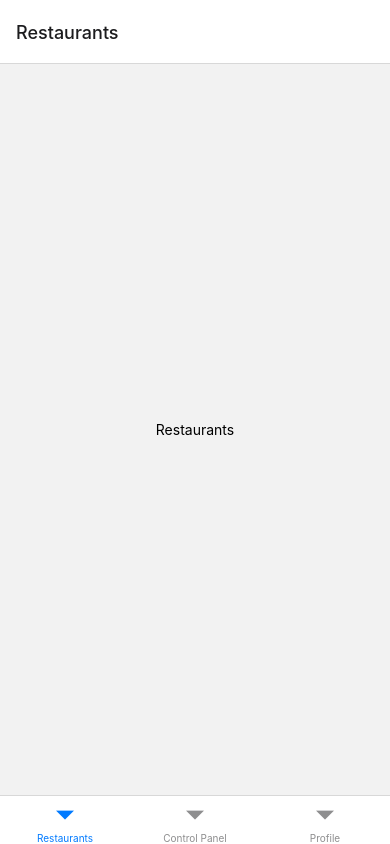
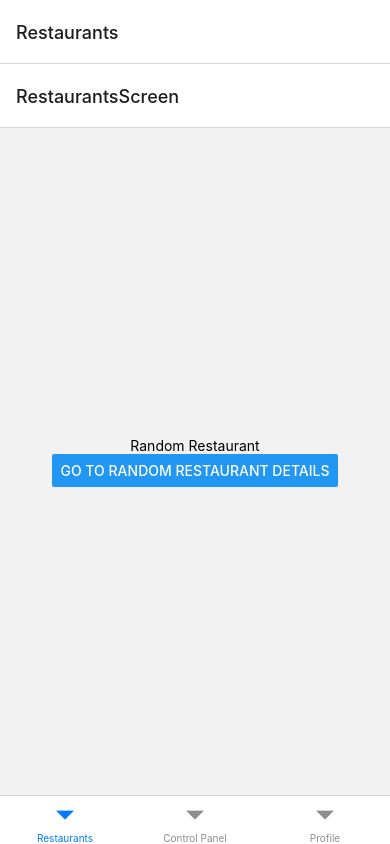
Before and after one commit to cgaleam/DeliverUS-Lab0-Front, a React Native app in the folder IISSI2-IS-Frontend-Owner/: screen /RestaurantsScreen in a window 390 px wide. Built offline with nearby package versions, Linux system fonts and the light colour scheme.

Commit message:
Stack bavigation(punto 3)

```diff
--- a/IISSI2-IS-Frontend-Owner/App.js
+++ b/IISSI2-IS-Frontend-Owner/App.js
@@ -4,6 +4,7 @@ import * as React from 'react'
 import ControlPanelScreen from './src/screens/controlPanel/ControlPanelScreen'
 import ProfileScreen from './src/screens/profile/ProfileScreen'
 import RestaurantsScreen from './src/screens/restaurants/RestaurantsScreen'
+import RestaurantsStack from './src/screens/restaurants/RestaurantsStack'
 
 const Tab = createBottomTabNavigator()
 
@@ -13,7 +14,7 @@ export default function App () {
       <Tab.Navigator>
         <Tab.Screen
           name="Restaurants"
-          component={RestaurantsScreen} />
+          component={RestaurantsStack} />
         <Tab.Screen
           name="Control Panel"
           component={ControlPanelScreen} />
--- /dev/null
+++ b/IISSI2-IS-Frontend-Owner/src/screens/restaurants/RestaurantDetailScreen.js
@@ -0,0 +1,12 @@
+/* eslint-disable react/prop-types */
+import React from 'react'
+import { View, Text } from 'react-native'
+
+export default function RestaurantDetailScreen ({ route }) {
+  const { id } = route.params
+  return (
+        <View style={{ flex: 1, justifyContent: 'center', alignItems: 'center' }}>
+            <Text>Restaurant details. Id: {id}</Text>
+        </View>
+  )
+}
--- a/IISSI2-IS-Frontend-Owner/src/screens/restaurants/RestaurantsScreen.js
+++ b/IISSI2-IS-Frontend-Owner/src/screens/restaurants/RestaurantsScreen.js
@@ -1,10 +1,17 @@
+/* eslint-disable react/prop-types */
 import React from 'react'
-import { View, Text } from 'react-native'
+import { Button, Text, View } from 'react-native'
 
-export default function RestaurantsScreen () {
+export default function RestaurantsScreen ({ navigation }) {
   return (
-        <View style={{ flex: 1, justifyContent: 'center', alignItems: 'center' }}>
-            <Text>Restaurants</Text>
-        </View>
+    <View style={{ flex: 1, justifyContent: 'center', alignItems: 'center' }}>
+      <Text>Random Restaurant</Text>
+      <Button
+        onPress={() => {
+          navigation.navigate('RestaurantDetailScreen', { id: Math.floor(Math.random() * 100) })
+        }}
+        title="Go to Random Restaurant Details"
+      />
+    </View>
   )
 }
--- /dev/null
+++ b/IISSI2-IS-Frontend-Owner/src/screens/restaurants/RestaurantsStack.js
@@ -0,0 +1,19 @@
+import { createNativeStackNavigator } from '@react-navigation/native-stack'
+import React from 'react'
+import RestaurantDetailScreen from './RestaurantDetailScreen'
+import RestaurantsScreen from './RestaurantsScreen'
+
+const Stack = createNativeStackNavigator()
+
+export default function RestaurantsStack () {
+  return (
+        <Stack.Navigator>
+            <Stack.Screen
+                name='RestaurantsScreen'
+                component={RestaurantsScreen} />
+            <Stack.Screen
+                name='RestaurantDetailScreen'
+                component={RestaurantDetailScreen} />
+        </Stack.Navigator>
+  )
+}
```
